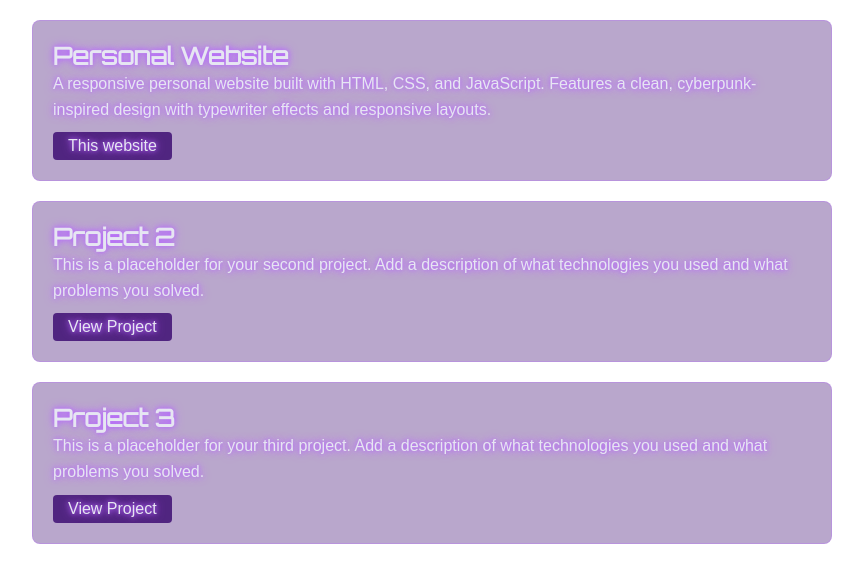
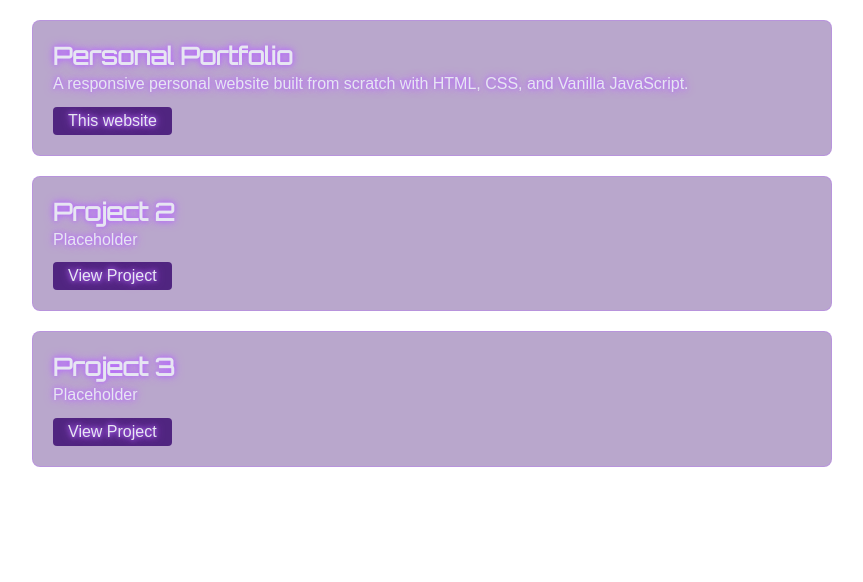
Before and after one commit to ibra-exe/Personal-Portfolio, a plain HTML site: page projects.html in a window 1280 px wide. Shown: the whole page, without its empty margins (208-1071 px from the left). Drawn offline with Linux system fonts and the light colour scheme.

Commit message:
Updated projects page with placeholders

```diff
--- a/projects.html
+++ b/projects.html
@@ -13,20 +13,20 @@
 <body class="transparent-bg">
     <div class="projects-container">
         <div class="project-card">
-            <h2 class="project-title">Personal Website</h2>
-            <p class="project-description">A responsive personal website built with HTML, CSS, and JavaScript. Features a clean, cyberpunk-inspired design with typewriter effects and responsive layouts.</p>
+            <h2 class="project-title">Personal Portfolio</h2>
+            <p class="project-description">A responsive personal website built from scratch with HTML, CSS, and Vanilla JavaScript.</p>
             <a href="#" class="project-link">This website</a>
         </div>
 
         <div class="project-card" id="project-2">
             <h2 class="project-title">Project 2</h2>
-            <p class="project-description">This is a placeholder for your second project. Add a description of what technologies you used and what problems you solved.</p>
+            <p class="project-description">Placeholder</p>
             <a href="#" class="project-link">View Project</a>
         </div>
 
         <div class="project-card" id="project-3">
             <h2 class="project-title">Project 3</h2>
-            <p class="project-description">This is a placeholder for your third project. Add a description of what technologies you used and what problems you solved.</p>
+            <p class="project-description">Placeholder</p>
             <a href="#" class="project-link">View Project</a>
         </div>
     </div>
```
